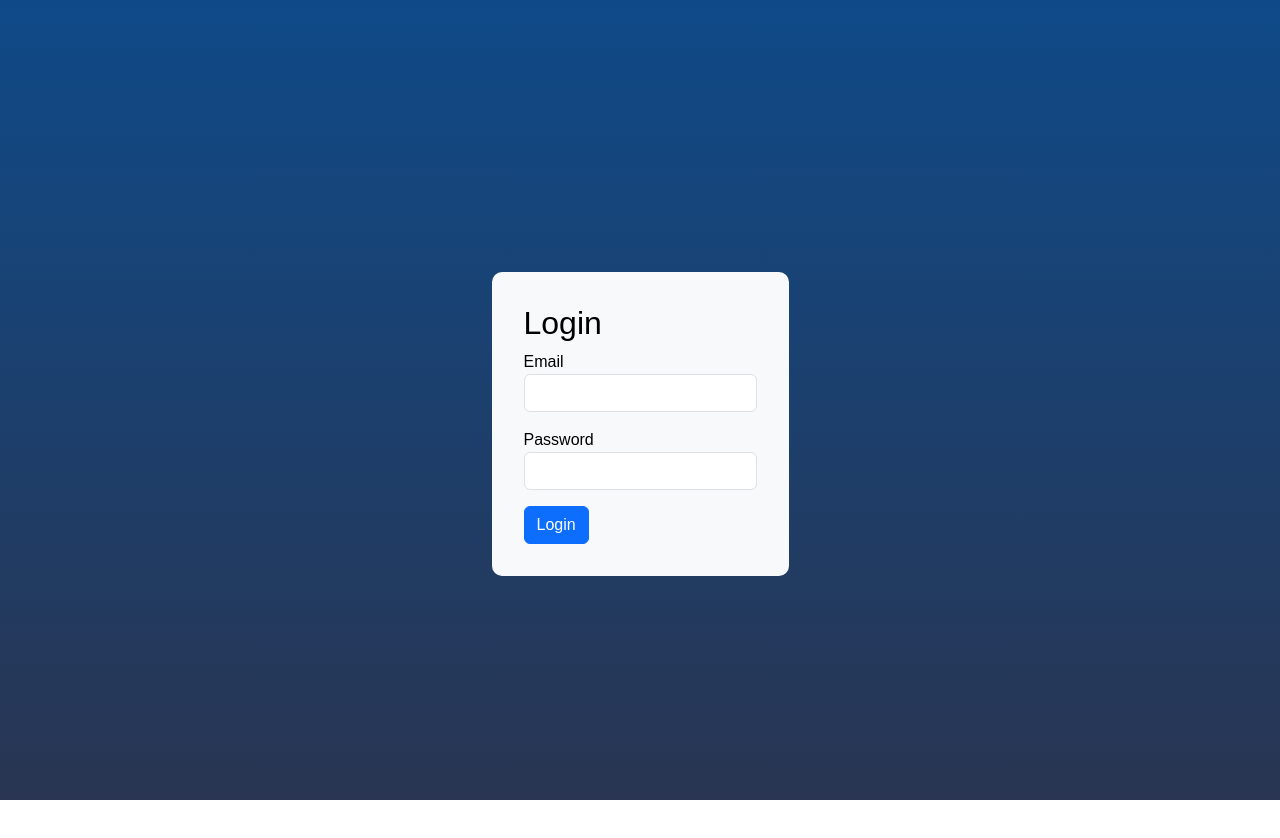
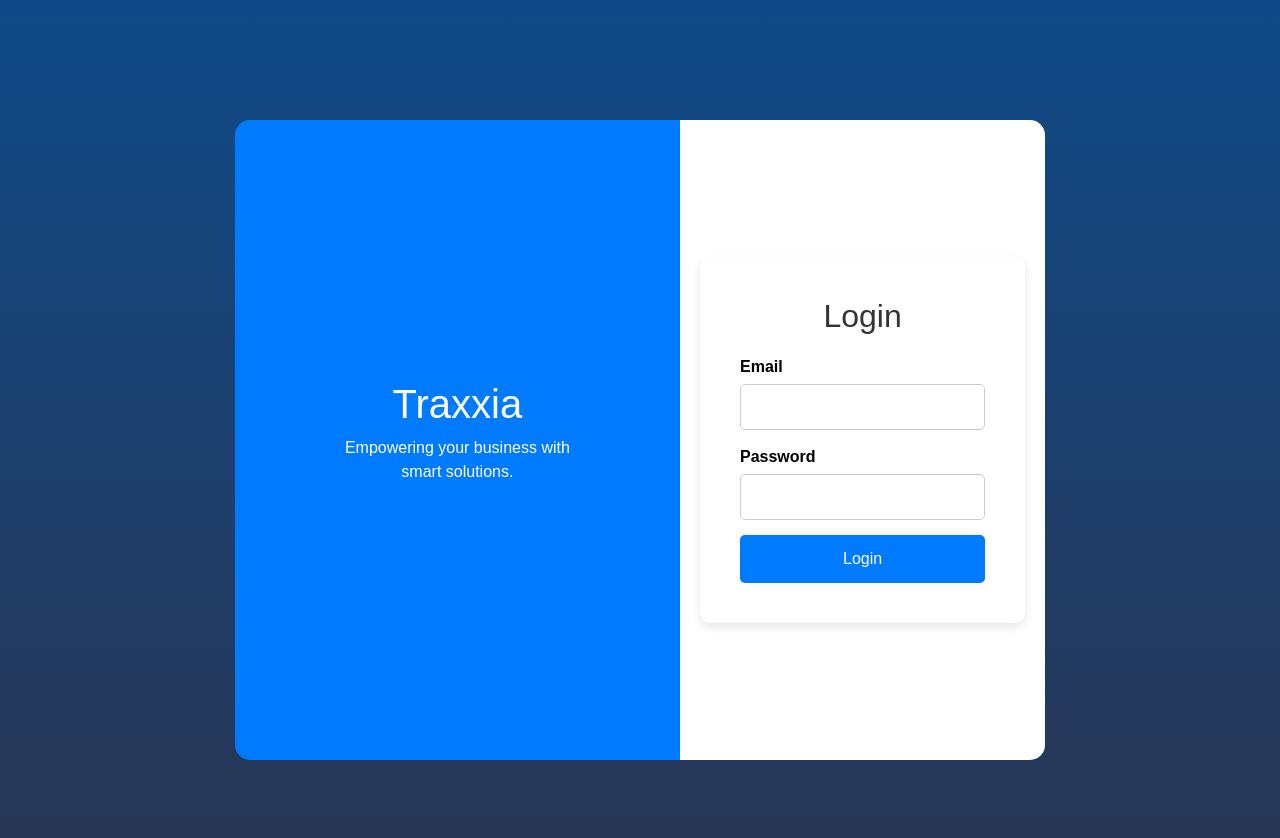
Before and after one commit to piquota-repos/traxxia-frontend, a React (Create React App) app: page / in a window 1280 px wide. Shown: the top 838 px of the page. Before the commit the page ends 800 px from the top, so only its background shows below. Built offline with nearby package versions, Linux system fonts and the light colour scheme.

Commit message:
UI updated

```diff
--- /dev/null
+++ b/config-overrides.js
@@ -0,0 +1,11 @@
+const path = require('path');
+
+module.exports = function override(config, env) {
+  // Resolve '@' to 'src'
+  config.resolve.alias = {
+    ...config.resolve.alias,
+    '@': path.resolve(__dirname, 'src')
+  };
+
+  return config;
+};
--- a/src/Dashboard.css
+++ b/src/Dashboard.css
@@ -4,7 +4,7 @@ body {
     font-family: Arial, sans-serif;
     background: linear-gradient(to bottom, #0f4a88, #293552); /* Business-style blue gradient */
     color: #000;
-    min-height: 100vh;
+    min-height: 110vh;
     display: flex;
     justify-content: center;
     align-items: center;
--- /dev/null
+++ b/src/Login.css
@@ -0,0 +1,126 @@
+.login-container {
+  display: flex;
+  flex-direction: row;
+  justify-content: center;
+  align-items: center;
+  height: 90vh;
+  overflow: hidden;
+  padding: 20px;
+  box-sizing: border-box;
+}
+
+.login-left-section{
+  flex: 1;
+  display: flex;
+  justify-content: center;
+  align-items: center;
+  padding: 60px;
+  height: 80vh;
+  border-top-left-radius: 15px;
+    border-bottom-left-radius: 15px;
+}
+
+ .login-right-section {
+  flex: 1;
+  display: flex;
+  justify-content: center;
+  align-items: center;
+  padding: 20px;
+  box-sizing: border-box;
+  height: 80vh;
+  border-top-right-radius: 15px;
+  border-bottom-right-radius: 15px;
+}
+
+.login-left-section {
+  background-color: #007bff;
+  color: white;
+  text-align: center;
+}
+
+.company-details {
+  max-width: 80%;
+  word-wrap: break-word;
+}
+
+.login-right-section {
+  background-color: white;
+  display: flex;
+  justify-content: center;
+  align-items: center;
+}
+
+.login-box {
+  background-color: white;
+  padding: 40px;
+  box-shadow: 0 4px 10px rgba(0, 0, 0, 0.1);
+  border-radius: 10px;
+  width: 100%;
+  max-width: 350px;
+}
+
+.login-box h2 {
+  margin-bottom: 20px;
+  font-size: 2rem;
+  color: #333;
+  text-align: center;
+}
+
+.form-group {
+  margin-bottom: 15px;
+}
+
+.form-group label {
+  display: block;
+  margin-bottom: 5px;
+  font-weight: bold;
+}
+
+.form-group input, .form-group textarea {
+  width: 100%;
+  padding: 10px;
+  border: 1px solid #ccc;
+  border-radius: 5px;
+}
+
+.radio-group {
+  display: flex;
+  gap: 20px;
+}
+
+.login-button {
+  width: 100%;
+  padding: 12px;
+  background-color: #007bff;
+  color: white;
+  border: none;
+  border-radius: 5px;
+  cursor: pointer;
+  font-size: 1rem;
+}
+
+.login-button:hover {
+  background-color: #0056b3;
+}
+
+@media (max-width: 768px) {
+  .login-container {
+    flex-direction: column;
+    height: auto;
+  }
+
+  .left-section, .right-section {
+    width: 100%;
+    min-height: 50vh;
+  }
+
+  .company-details {
+    max-width: 90%;
+  }
+
+  .login-box {
+    width: 90%;
+    max-width: 300px;
+    margin: 20px 0;
+  }
+}
--- a/src/Login.js
+++ b/src/Login.js
@@ -1,6 +1,7 @@
 import React, { useState } from 'react';
 import axios from 'axios';
 import { useNavigate } from 'react-router-dom';
+import './Login.css';
 
 const Login = () => {
   const [email, setEmail] = useState('');
@@ -14,11 +15,7 @@ const Login = () => {
         email,
         password,
       });
-
-      // Save the token in localStorage
       localStorage.setItem('token', res.data.token);
-
-      // Redirect to the dashboard
       navigate('/dashboard');
     } catch (err) {
       console.error(err.response?.data || err.message);
@@ -27,33 +24,39 @@ const Login = () => {
   };
 
   return (
-    <div className="container mt-5">
+    <div className="login-container">
+      <div className="login-left-section">
+        <div className="company-details">
+          <h1>Traxxia</h1>
+          <p>Empowering your business with smart solutions.</p>
+        </div>
+      </div>
+      <div className="login-right-section">
+        <div className="login-box">
           <h2>Login</h2>
           <form onSubmit={handleSubmit}>
-        <div className="mb-3">
+            <div className="form-group">
               <label>Email</label>
               <input
                 type="email"
-            className="form-control"
                 value={email}
                 onChange={(e) => setEmail(e.target.value)}
                 required
               />
             </div>
-        <div className="mb-3">
+            <div className="form-group">
               <label>Password</label>
               <input
                 type="password"
-            className="form-control"
                 value={password}
                 onChange={(e) => setPassword(e.target.value)}
                 required
               />
             </div>
-        <button type="submit" className="btn btn-primary">
-          Login
-        </button>
+            <button type="submit" className="login-button">Login</button>
           </form>
+        </div>
+      </div>
     </div>
   );
 };
--- /dev/null
+++ b/src/Register.css
@@ -0,0 +1,186 @@
+/* Register.css */
+
+.register-container {
+    display: flex;
+  flex-direction: row;
+  justify-content: center;
+  align-items: center;
+  height: 130vh;
+  overflow: hidden;
+  padding: 20px;
+  box-sizing: border-box;
+  }
+
+  .register-left-section{
+    flex: 1;
+    display: flex;
+    justify-content: center;
+    align-items: center;
+    padding: 50px;
+    box-sizing: border-box;
+    height: 120vh;
+    border-top-left-radius: 15px;
+    border-bottom-left-radius: 15px;
+  }
+
+  .register-right-section {
+    flex: 1;
+    display: flex;
+    justify-content: center;
+    align-items: center;
+    padding: 40px;
+    box-sizing: border-box;
+    height: 120vh;
+  border-top-right-radius: 15px;
+  border-bottom-right-radius: 15px;
+  }
+
+
+  .register-left-section {
+    background-color: #007bff;
+    color: white;
+    text-align: center;
+  }
+
+  .company-details {
+    max-width: 90%;
+    word-wrap: break-word;
+  }
+
+  .register-right-section {
+    background-color: white;
+    display: flex;
+    justify-content: center;
+    align-items: center;
+    overflow: hidden;
+    padding-top: 40px;
+    padding-bottom: 40px;
+  }
+
+  .register-box {
+    background-color: white;
+    padding: 20px;
+    box-shadow: 0 4px 10px rgba(0, 0, 0, 0.1);
+    border-radius: 10px;
+    width: 100%;
+    max-width: 500px;
+    box-sizing: border-box;
+  }
+
+  .register-box h2 {
+    margin-bottom: 20px;
+    font-size: 2.5rem;
+    color: #333;
+    text-align: center;
+  }
+
+  .register-form {
+    max-height: 60vh;
+    overflow-y: auto;
+    padding: 10px 0;
+  }
+
+  .form-group {
+    margin-bottom: 15px;
+  }
+
+  .form-group label {
+    display: block;
+    margin-bottom: 5px;
+    font-weight: bold;
+  }
+
+  .form-group input, .form-group textarea {
+    width: 100%;
+    padding: 12px;
+    border: 1px solid #ccc;
+    border-radius: 5px;
+    box-sizing: border-box;
+  }
+
+  .password-wrapper {
+    display: flex;
+    align-items: center;
+  }
+
+  .password-wrapper input {
+    flex: 1;
+  }
+
+  .toggle-password {
+    background: none;
+    border: none;
+    color: #007bff;
+    cursor: pointer;
+    padding: 0 10px;
+  }
+
+  .radio-group {
+    display: flex;
+    gap: 20px;
+  }
+
+  .terms-group {
+    display: flex;
+    align-items: center;
+    gap: 10px;
+  }
+
+  .terms-inline {
+    display: flex;
+    align-items: center;
+    gap: 10px;
+  }
+
+  .register-button, .login-button, .clear-button {
+    width: 100%;
+    padding: 12px;
+    background-color: #007bff;
+    color: white;
+    border: none;
+    border-radius: 5px;
+    cursor: pointer;
+    font-size: 1rem;
+    margin-top: 10px;
+    box-sizing: border-box;
+  }
+
+  .clear-button {
+    background-color: #6c757d;
+  }
+
+  .register-button:hover, .login-button:hover, .clear-button:hover {
+    background-color: #0056b3;
+  }
+
+  @media (max-width: 768px) {
+    .register-container {
+      flex-direction: column;
+      height: auto;
+
+    }
+
+    .left-section, .right-section {
+      width: 100%;
+      min-height: 50vh;
+      border-top-left-radius: 0px;
+      border-bottom-left-radius: 0px;
+      border-top-right-radius: 0px;
+      border-bottom-right-radius: 0px;
+    }
+
+    .company-details {
+      max-width: 95%;
+    }
+
+    .register-box {
+      width: 90%;
+      max-width: 350px;
+      margin: 20px 0;
+    }
+
+    .register-form {
+      max-height: 70vh;
+      overflow-y: auto;
+    }
+  }
```
Also changed, not shown: jsconfig.json (added, +8 -0 lines), package.json (+11 -5 lines), public/questions.json (added, +10 -0 lines), src/Dashboard.js (+62 -156 lines), 1 other file (tests, documents, lock files or other folders). Lines whose indentation alone changed are shown as unchanged.
